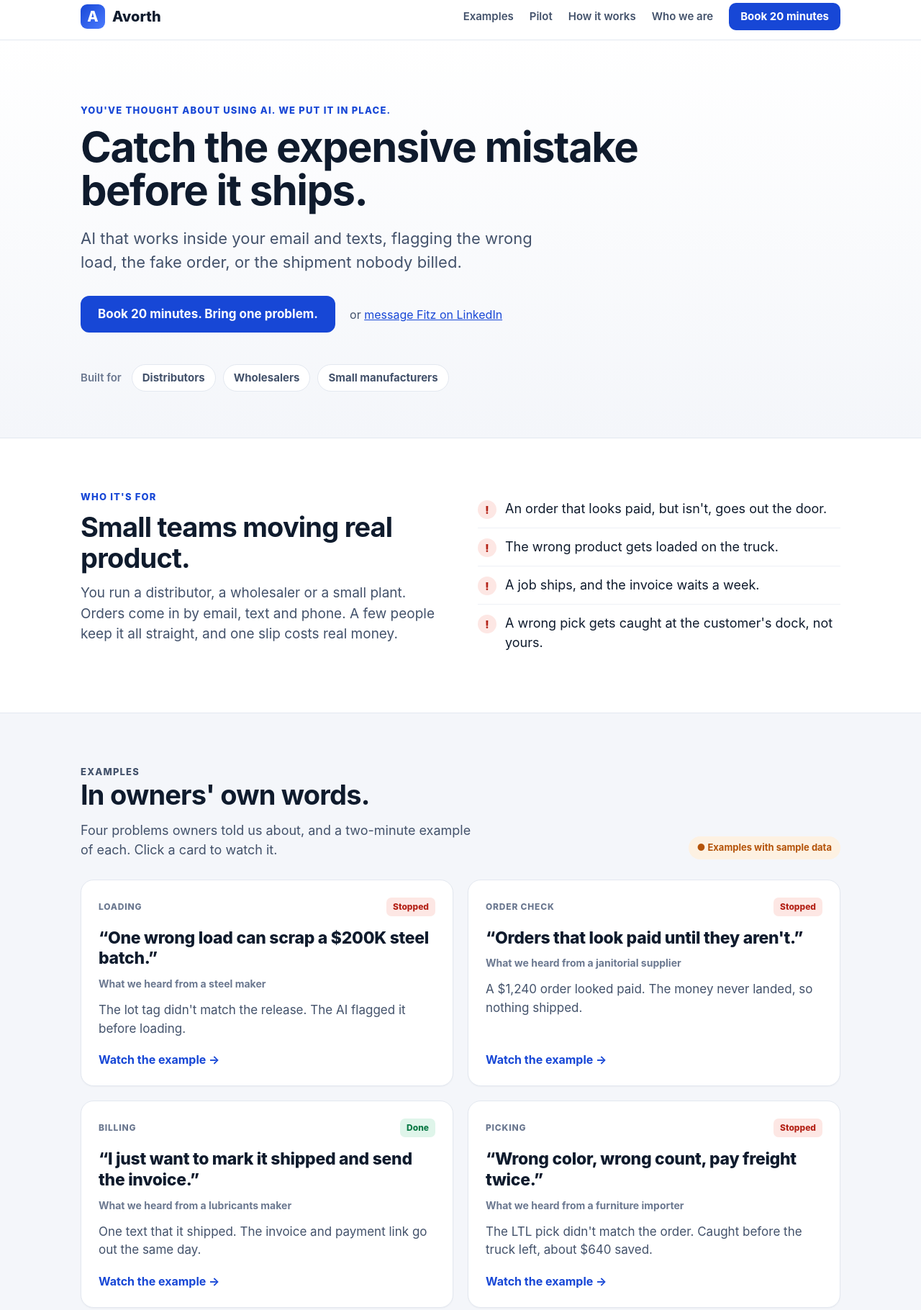
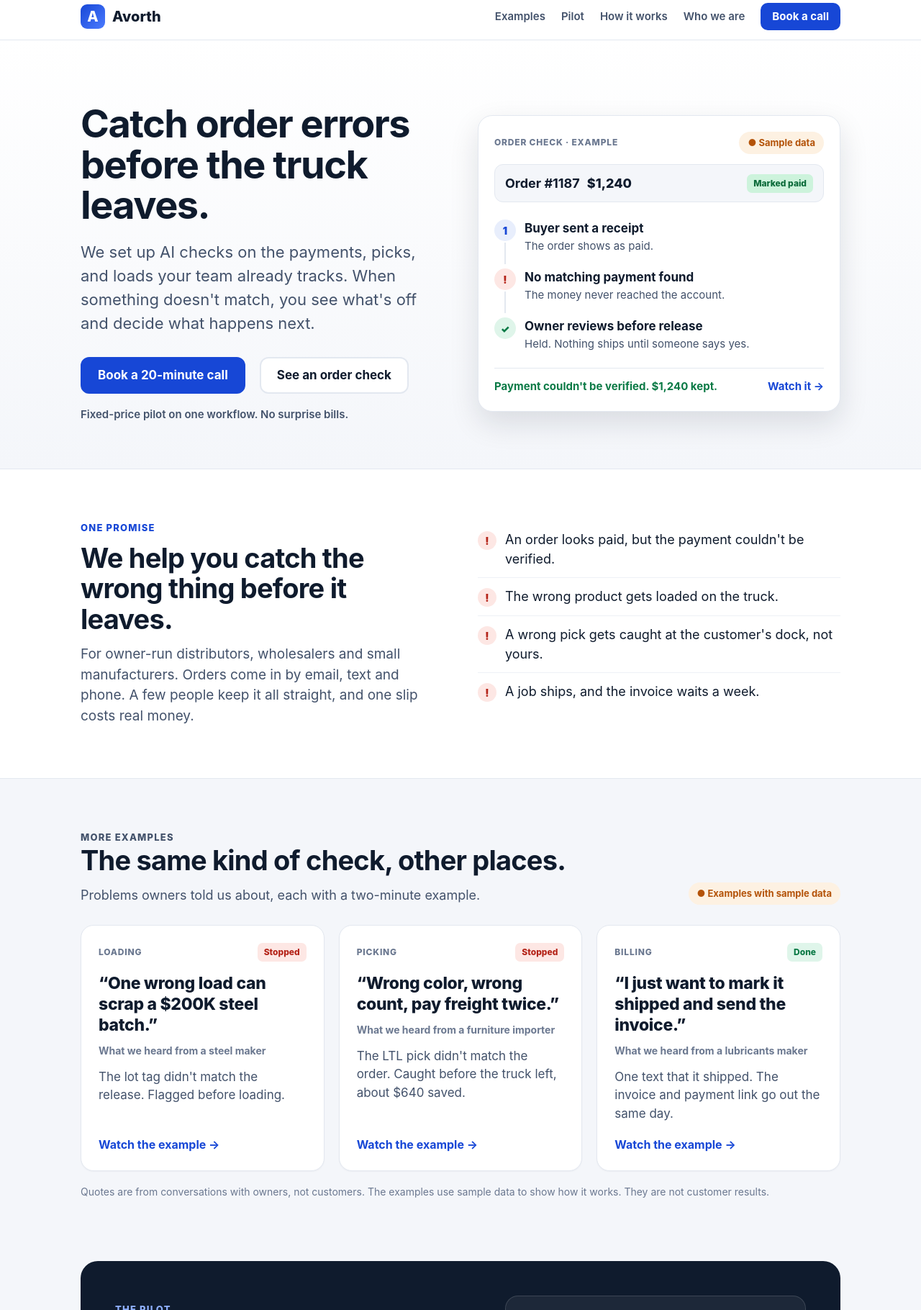
Before and after one commit to fitzss/vx-c3b7f928d292, a plain HTML site: page 24617e6cd3034c85/index.html in a window 1280 px wide. Shown: the part 9-1829 px from the top of the page at 72% size. Drawn offline with Linux system fonts and the light colour scheme.

Commit message:
Update page

```diff
--- a/24617e6cd3034c85/index.html
+++ b/24617e6cd3034c85/index.html
@@ -3,8 +3,8 @@
 <head>
 <meta charset="utf-8">
 <meta name="viewport" content="width=device-width,initial-scale=1">
-<title>Avorth: catch the expensive mistake before it ships</title>
-<meta name="description" content="Catch the expensive mistake before it ships. AI in your email and texts for owner-run distributors, wholesalers and small manufacturers.">
+<title>Avorth: catch order errors before the truck leaves</title>
+<meta name="description" content="Catch order errors before the truck leaves. AI checks on payments, picks and loads for owner-run distributors, wholesalers and small manufacturers.">
 <meta name="robots" content="noindex">
 <style>
 :root{--ink:#0f1b2d;--ink2:#43526b;--mute:#6b7890;--line:#e3e8f0;--bg:#f4f6fa;--brand:#1747d6;--brand2:#0c2f9e;--ok:#0b7a46;--okSoft:#dff5ea;--bad:#b42318;--badSoft:#fde7e4;--warn:#b45309;--warnSoft:#fdf1e2}
@@ -123,6 +123,45 @@ footer a{color:var(--mute)}
   .ctas .alt{width:100%;text-align:center}
   .final h2{font-size:30px}
 }
+
+/* hero check */
+.hero-grid{display:grid;grid-template-columns:1fr 1fr;gap:48px;align-items:center}
+.hero h1{font-size:54px}
+.note{margin:18px 0 0;font-size:15px;font-weight:600;color:var(--ink2)}
+.check{display:block;background:#fff;border:1px solid var(--line);border-radius:20px;padding:22px;box-shadow:0 16px 40px rgba(15,27,45,.12);text-decoration:none;color:var(--ink)}
+.check:hover{border-color:#c9d3e2}
+.check-top{display:flex;justify-content:space-between;align-items:center;gap:10px;margin-bottom:14px}
+.check .tag{font-size:12px;font-weight:800;letter-spacing:.8px;text-transform:uppercase;color:var(--mute)}
+.order{display:flex;flex-wrap:wrap;align-items:center;gap:10px;padding:12px 14px;border:1px solid var(--line);border-radius:12px;background:var(--bg);margin-bottom:14px}
+.order b{font-size:18px}.order .amt{font-weight:800;font-size:18px;margin-right:auto}
+.badge.warn{background:#cdf3dc;color:#0b6b3a}
+.flow{list-style:none;margin:0;padding:0}
+.flow li{display:flex;gap:12px;align-items:flex-start;padding:10px 0;position:relative}
+.flow li:not(:last-child)::after{content:"";position:absolute;left:14px;top:42px;bottom:-4px;width:2px;background:var(--line)}
+.flow i{flex:none;width:30px;height:30px;border-radius:50%;background:#e8eefc;color:var(--brand);display:grid;place-items:center;font-style:normal;font-weight:900;font-size:14px}
+.flow li.bad i{background:var(--badSoft);color:var(--bad)}
+.flow li.ok i{background:var(--okSoft);color:var(--ok)}
+.flow b{display:block;font-size:17px}
+.flow span{display:block;font-size:15px;color:var(--ink2)}
+.check-foot{display:flex;flex-wrap:wrap;justify-content:space-between;gap:8px;margin-top:12px;padding-top:14px;border-top:1px solid var(--line);font-size:15px;font-weight:700;color:var(--ok)}
+.check-foot .go{color:var(--brand)}
+.cards.three{grid-template-columns:repeat(3,1fr)}
+@media (max-width:900px){.hero-grid{grid-template-columns:1fr;gap:28px}.hero h1{font-size:40px}.cards.three{grid-template-columns:1fr 1fr}}
+@media (max-width:640px){
+  .hero{padding:24px 0 36px}
+  .hero h1{font-size:31px;letter-spacing:-.6px;margin-bottom:12px}
+  .hero .lead{font-size:16px;margin-bottom:16px}
+  .hero .ctas{gap:10px;flex-wrap:nowrap}
+  .hero .ctas .btn{width:auto;flex:1;padding:12px 8px;font-size:15px}
+  .note{margin-top:10px;font-size:13px}
+  .hero-grid{gap:18px}
+  .check{padding:16px}
+  .check-top{margin-bottom:10px}
+  .order{padding:9px 12px;margin-bottom:6px}
+  .flow li{padding:7px 0}
+  .flow li:not(:last-child)::after{top:38px}
+  .cards.three{grid-template-columns:1fr}
+}
 </style>
 </head>
 <body>
@@ -136,42 +175,49 @@ footer a{color:var(--mute)}
       <a href="#how">How it works</a>
       <a href="#team">Who we are</a>
       <!-- TODO: replace #book with the real booking link (Cal.com / Calendly) -->
-      <a class="btn sm" href="#book">Book 20 minutes</a>
+      <a class="btn sm" href="#book">Book a call</a>
     </nav>
   </div>
 </header>
 
 <main id="top">
   <section class="hero">
-    <div class="wrap">
-      <p class="eyebrow">You've thought about using AI. We put it in place.</p>
-      <h1>Catch the expensive mistake before it ships.</h1>
-      <p class="lead">AI that works inside your email and texts, flagging the wrong load, the fake order, or the shipment nobody billed.</p>
-      <div class="ctas">
-        <a class="btn" href="#book">Book 20 minutes. Bring one problem.</a>
-        <span class="alt">or <!-- TODO: replace with Fitz's LinkedIn profile URL --><a href="#linkedin">message Fitz on LinkedIn</a></span>
+    <div class="wrap hero-grid">
+      <div class="hero-text">
+        <h1>Catch order errors before the truck leaves.</h1>
+        <p class="lead">We set up AI checks on the payments, picks, and loads your team already tracks. When something doesn't match, you see what's off and decide what happens next.</p>
+        <div class="ctas">
+          <!-- TODO: replace #book with the real booking link -->
+          <a class="btn" href="#book">Book a 20-minute call</a>
+          <a class="btn ghost" href="https://fitzss.github.io/vx-c3b7f928d292/337ac0de8f1ae981/" target="_blank" rel="noopener">See an order check</a>
+        </div>
+        <p class="note">Fixed-price pilot on one workflow. No surprise bills.</p>
       </div>
-      <div class="for">
-        <span class="l">Built for</span>
-        <span class="chip">Distributors</span>
-        <span class="chip">Wholesalers</span>
-        <span class="chip">Small manufacturers</span>
-      </div>
+      <a class="check" href="https://fitzss.github.io/vx-c3b7f928d292/337ac0de8f1ae981/" target="_blank" rel="noopener" aria-label="Order check example">
+        <div class="check-top"><span class="tag">Order check · example</span><span class="pill">● Sample data</span></div>
+        <div class="order"><b>Order #1187</b><span class="amt">$1,240</span><span class="badge warn">Marked paid</span></div>
+        <ol class="flow">
+          <li><i>1</i><div><b>Buyer sent a receipt</b><span>The order shows as paid.</span></div></li>
+          <li class="bad"><i>!</i><div><b>No matching payment found</b><span>The money never reached the account.</span></div></li>
+          <li class="ok"><i>✓</i><div><b>Owner reviews before release</b><span>Held. Nothing ships until someone says yes.</span></div></li>
+        </ol>
+        <div class="check-foot"><span>Payment couldn't be verified. $1,240 kept.</span><span class="go">Watch it →</span></div>
+      </a>
     </div>
   </section>
 
   <section class="who">
     <div class="wrap who-grid">
       <div>
-        <p class="eyebrow">Who it's for</p>
-        <h2>Small teams moving real product.</h2>
-        <p class="sub" style="margin-bottom:0">You run a distributor, a wholesaler or a small plant. Orders come in by email, text and phone. A few people keep it all straight, and one slip costs real money.</p>
+        <p class="eyebrow">One promise</p>
+        <h2>We help you catch the wrong thing before it leaves.</h2>
+        <p class="sub" style="margin-bottom:0">For owner-run distributors, wholesalers and small manufacturers. Orders come in by email, text and phone. A few people keep it all straight, and one slip costs real money.</p>
       </div>
       <ul>
-        <li><i>!</i><span>An order that looks paid, but isn't, goes out the door.</span></li>
+        <li><i>!</i><span>An order looks paid, but the payment couldn't be verified.</span></li>
         <li><i>!</i><span>The wrong product gets loaded on the truck.</span></li>
+        <li><i>!</i><span>A wrong pick gets caught at the customer's dock, not yours.</span></li>
         <li><i>!</i><span>A job ships, and the invoice waits a week.</span></li>
-        <li><i>!</i><span>A wrong pick gets caught at the customer's dock, not yours.</span></li>
       </ul>
     </div>
   </section>
@@ -180,25 +226,25 @@ footer a{color:var(--mute)}
     <div class="wrap">
       <div class="demo-head">
         <div>
-          <p class="eyebrow">Examples</p>
-          <h2>In owners' own words.</h2>
-          <p>Four problems owners told us about, and a two-minute example of each. Click a card to watch it.</p>
+          <p class="eyebrow">More examples</p>
+          <h2>The same kind of check, other places.</h2>
+          <p>Problems owners told us about, each with a two-minute example.</p>
         </div>
         <span class="pill">● Examples with sample data</span>
       </div>
-      <div class="cards">
+      <div class="cards three">
         <a class="card" href="https://fitzss.github.io/vx-c3b7f928d292/5c8ed3f8ef32d0bf/" target="_blank" rel="noopener">
           <div class="top"><span class="tag">Loading</span><span class="badge stop">Stopped</span></div>
           <blockquote>&ldquo;One wrong load can scrap a $200K steel batch.&rdquo;</blockquote>
           <div class="who-said">What we heard from a steel maker</div>
-          <p>The lot tag didn't match the release. The AI flagged it before loading.</p>
+          <p>The lot tag didn't match the release. Flagged before loading.</p>
           <span class="go">Watch the example →</span>
         </a>
-        <a class="card" href="https://fitzss.github.io/vx-c3b7f928d292/337ac0de8f1ae981/" target="_blank" rel="noopener">
-          <div class="top"><span class="tag">Order check</span><span class="badge stop">Stopped</span></div>
-          <blockquote>&ldquo;Orders that look paid until they aren't.&rdquo;</blockquote>
-          <div class="who-said">What we heard from a janitorial supplier</div>
-          <p>A $1,240 order looked paid. The money never landed, so nothing shipped.</p>
+        <a class="card" href="https://fitzss.github.io/vx-c3b7f928d292/6636e9f6cbff99e8/" target="_blank" rel="noopener">
+          <div class="top"><span class="tag">Picking</span><span class="badge stop">Stopped</span></div>
+          <blockquote>&ldquo;Wrong color, wrong count, pay freight twice.&rdquo;</blockquote>
+          <div class="who-said">What we heard from a furniture importer</div>
+          <p>The LTL pick didn't match the order. Caught before the truck left, about $640 saved.</p>
           <span class="go">Watch the example →</span>
         </a>
         <a class="card" href="https://fitzss.github.io/vx-c3b7f928d292/afcc34a60c6e6305/" target="_blank" rel="noopener">
@@ -206,13 +252,6 @@ footer a{color:var(--mute)}
           <blockquote>&ldquo;I just want to mark it shipped and send the invoice.&rdquo;</blockquote>
           <div class="who-said">What we heard from a lubricants maker</div>
           <p>One text that it shipped. The invoice and payment link go out the same day.</p>
-          <span class="go">Watch the example →</span>
-        </a>
-        <a class="card" href="https://fitzss.github.io/vx-c3b7f928d292/6636e9f6cbff99e8/" target="_blank" rel="noopener">
-          <div class="top"><span class="tag">Picking</span><span class="badge stop">Stopped</span></div>
-          <blockquote>&ldquo;Wrong color, wrong count, pay freight twice.&rdquo;</blockquote>
-          <div class="who-said">What we heard from a furniture importer</div>
-          <p>The LTL pick didn't match the order. Caught before the truck left, about $640 saved.</p>
           <span class="go">Watch the example →</span>
         </a>
       </div>
@@ -227,17 +266,19 @@ footer a{color:var(--mute)}
         <div>
           <p class="eyebrow">The pilot</p>
           <h2>Start with a small fixed-price pilot.</h2>
-          <p>We agree the price upfront for one problem, so there are no surprise bills.</p>
-          <p>We set it up on your real orders, and you see what it catches. Keep going only if it's working.</p>
+          <p>We agree the price upfront for one workflow, so there are no surprise bills.</p>
+          <p>Before we start, we agree on one number to judge it by: errors caught before dispatch, time spent double-checking orders, or time from shipment to invoice.</p>
+          <p>At the end, we show you what changed, using your own records. Keep going only if it's working.</p>
         </div>
         <div class="price">
           <div class="n">Fixed price</div><div class="nsub">Agreed before we start</div>
           <ul>
-            <li>One problem, set up on your real orders</li>
+            <li>One workflow, set up on your real orders</li>
+            <li>One number to judge it by</li>
             <li>Fitz and Martin do the setup</li>
-            <li>You decide what comes next</li>
+            <li>Results shown from your own records</li>
           </ul>
-          <a class="btn" href="#book" style="width:100%">Book 20 minutes</a>
+          <a class="btn" href="#book" style="width:100%">Book a 20-minute call</a>
         </div>
       </div>
     </div>
```
